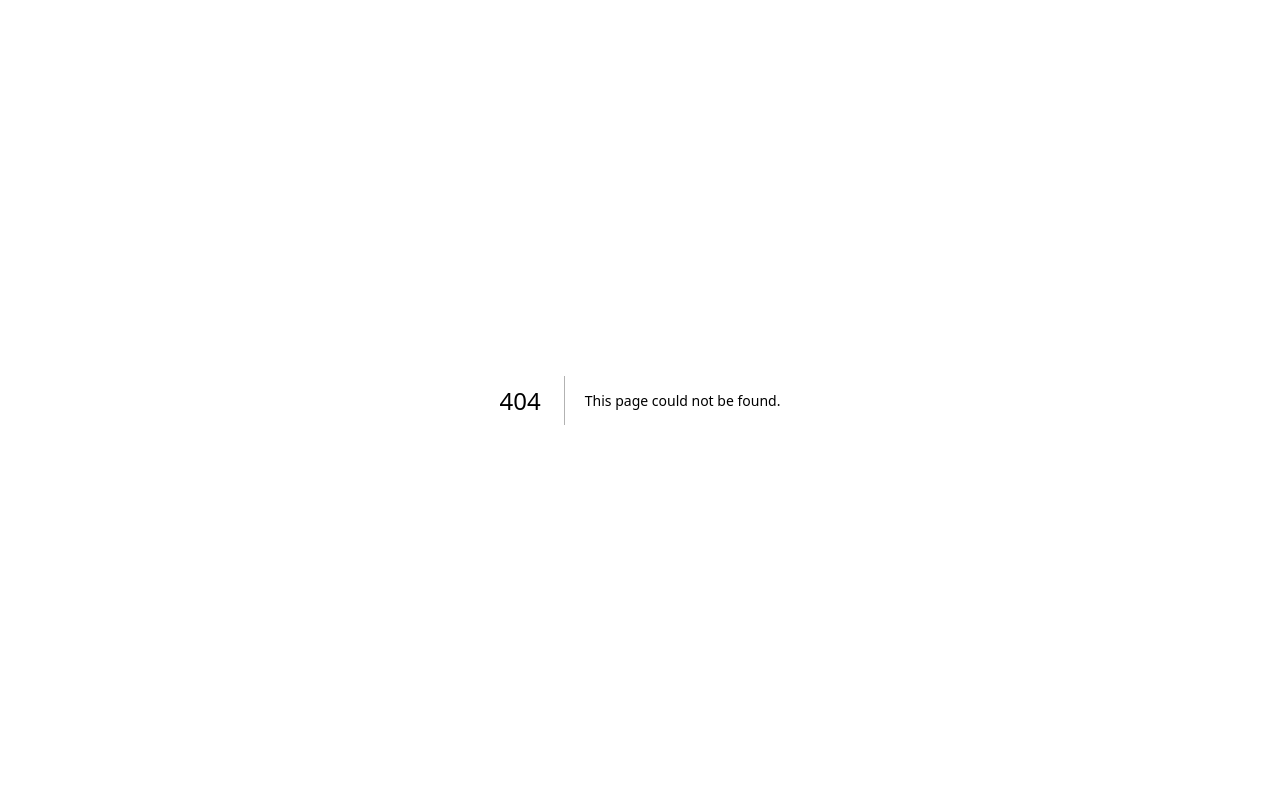
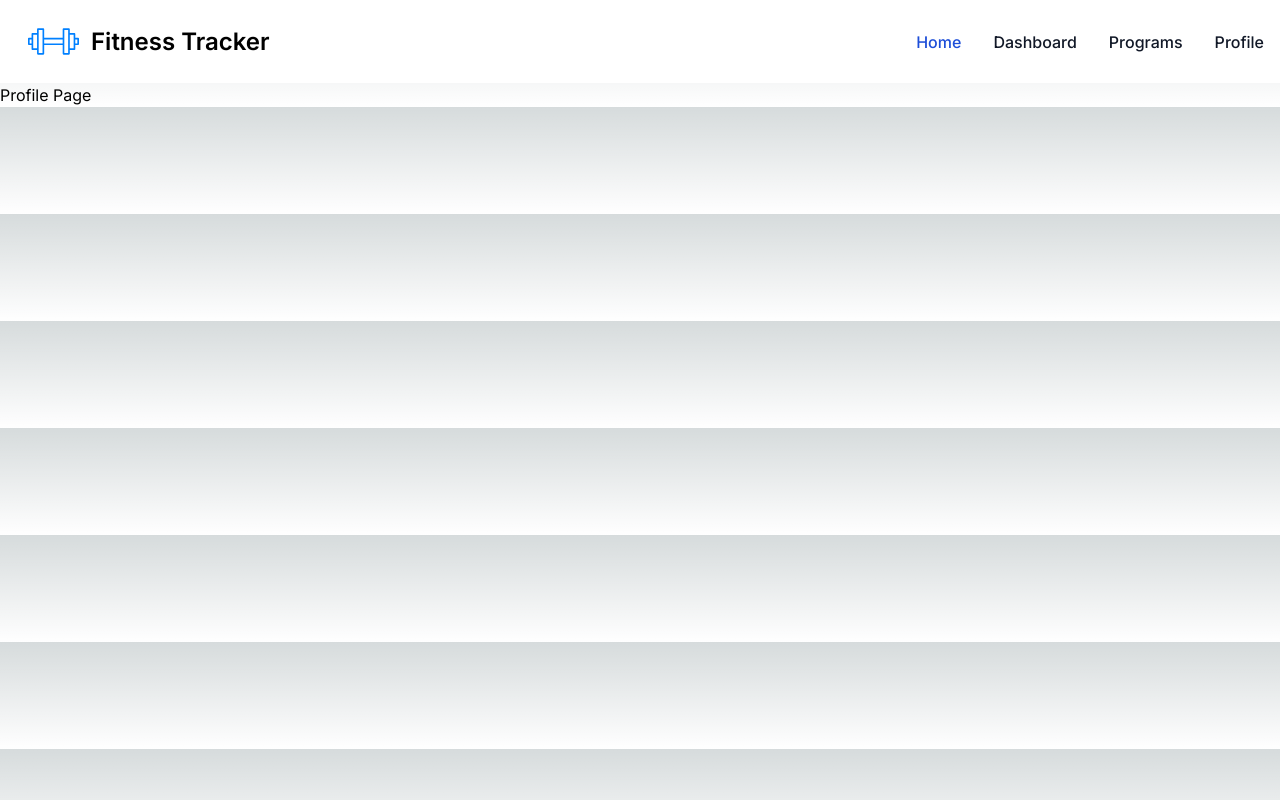
Before and after one commit to LeserraJ/Fitnesstracker, a Next.js app in the folder fitness-tracker/: page /profile in a window 1280 px wide. Before the commit this address had no page. Built offline with nearby package versions, Linux system fonts and the light colour scheme.

Commit message:
im understanding routing now

```diff
--- a/fitness-tracker/app/components/navbar.tsx
+++ b/fitness-tracker/app/components/navbar.tsx
@@ -1,4 +1,5 @@
 import Image from 'next/image'
+import Link from 'next/link'
 
 export default function Navbar(){
     return(
@@ -24,19 +25,16 @@ export default function Navbar(){
     <div className="hidden w-full md:block md:w-auto" id="navbar-default">
       <ul className="font-medium flex flex-col p-4 md:p-0 mt-4 border border-gray-100 rounded-lg bg-gray-50 md:flex-row md:space-x-8 md:mt-0 md:border-0 md:bg-white dark:bg-gray-800 md:dark:bg-gray-900 dark:border-gray-700">
         <li>
-          <a href="#" className="block py-2 pl-3 pr-4 text-white bg-blue-700 rounded md:bg-transparent md:text-blue-700 md:p-0 dark:text-white md:dark:text-blue-500" aria-current="page">Home</a>
+          <Link href="/" className="block py-2 pl-3 pr-4 text-white bg-blue-700 rounded md:bg-transparent md:text-blue-700 md:p-0 dark:text-white md:dark:text-blue-500" aria-current="page">Home</Link>
         </li>
         <li>
-          <a href="#" className="block py-2 pl-3 pr-4 text-gray-900 rounded hover:bg-gray-100 md:hover:bg-transparent md:border-0 md:hover:text-blue-700 md:p-0 dark:text-white md:dark:hover:text-blue-500 dark:hover:bg-gray-700 dark:hover:text-white md:dark:hover:bg-transparent">About</a>
+          <Link href="dashboard" className="block py-2 pl-3 pr-4 text-gray-900 rounded hover:bg-gray-100 md:hover:bg-transparent md:border-0 md:hover:text-blue-700 md:p-0 dark:text-white md:dark:hover:text-blue-500 dark:hover:bg-gray-700 dark:hover:text-white md:dark:hover:bg-transparent">Dashboard</Link>
         </li>
         <li>
-          <a href="#" className="block py-2 pl-3 pr-4 text-gray-900 rounded hover:bg-gray-100 md:hover:bg-transparent md:border-0 md:hover:text-blue-700 md:p-0 dark:text-white md:dark:hover:text-blue-500 dark:hover:bg-gray-700 dark:hover:text-white md:dark:hover:bg-transparent">Services</a>
+          <Link href="programs" className="block py-2 pl-3 pr-4 text-gray-900 rounded hover:bg-gray-100 md:hover:bg-transparent md:border-0 md:hover:text-blue-700 md:p-0 dark:text-white md:dark:hover:text-blue-500 dark:hover:bg-gray-700 dark:hover:text-white md:dark:hover:bg-transparent">Programs</Link>
         </li>
         <li>
-          <a href="#" className="block py-2 pl-3 pr-4 text-gray-900 rounded hover:bg-gray-100 md:hover:bg-transparent md:border-0 md:hover:text-blue-700 md:p-0 dark:text-white md:dark:hover:text-blue-500 dark:hover:bg-gray-700 dark:hover:text-white md:dark:hover:bg-transparent">Pricing</a>
-        </li>
-        <li>
-          <a href="#" className="block py-2 pl-3 pr-4 text-gray-900 rounded hover:bg-gray-100 md:hover:bg-transparent md:border-0 md:hover:text-blue-700 md:p-0 dark:text-white md:dark:hover:text-blue-500 dark:hover:bg-gray-700 dark:hover:text-white md:dark:hover:bg-transparent">Contact</a>
+          <Link href="profile" className="block py-2 pl-3 pr-4 text-gray-900 rounded hover:bg-gray-100 md:hover:bg-transparent md:border-0 md:hover:text-blue-700 md:p-0 dark:text-white md:dark:hover:text-blue-500 dark:hover:bg-gray-700 dark:hover:text-white md:dark:hover:bg-transparent">Profile</Link>
         </li>
       </ul>
     </div>
--- a/fitness-tracker/app/dashboard/page.tsx
+++ b/fitness-tracker/app/dashboard/page.tsx
@@ -1,5 +1,12 @@
+
+
+
 const Dashboard = () => {
-    return <h1>Dashboard Page</h1>
+    return(
+     <div>
+        <h1>Dashboard Page</h1>
+    </div>
+    )
 }
 
 
--- a/fitness-tracker/app/layout.tsx
+++ b/fitness-tracker/app/layout.tsx
@@ -1,5 +1,6 @@
 import './globals.css'
 import { Inter } from 'next/font/google'
+import Navbar from './components/navbar'
 
 const inter = Inter({ subsets: ['latin'] })
 
@@ -15,7 +16,9 @@ export default function RootLayout({
 }) {
   return (
     <html lang="en">
-      <body className={inter.className}>{children}</body>
+      <body className={inter.className}>
+        <Navbar></Navbar>
+        {children}</body>
     </html>
   )
 }
--- a/fitness-tracker/app/page.tsx
+++ b/fitness-tracker/app/page.tsx
@@ -1,5 +1,5 @@
 import Image from 'next/image'
-import Navbar from './components/navbar'
+
 
 
 
@@ -7,6 +7,6 @@ import Navbar from './components/navbar'
 
 export default function Home() {
   return (
-        <Navbar></Navbar>
+        <div></div>
   )
 }
--- /dev/null
+++ b/fitness-tracker/app/profile/page.jsx
@@ -0,0 +1,12 @@
+
+const Profile = () =>{
+    return(
+        <div>
+            <h1>Profile Page</h1>
+        </div>
+
+    )
+}
+
+
+export default Profile;
--- /dev/null
+++ b/fitness-tracker/app/programs/page.tsx
@@ -0,0 +1,12 @@
+
+const Programs = () =>{
+    return(
+        <div>
+            <h1>Programs Page</h1>
+        </div>
+
+    )
+}
+
+
+export default Programs;
```
